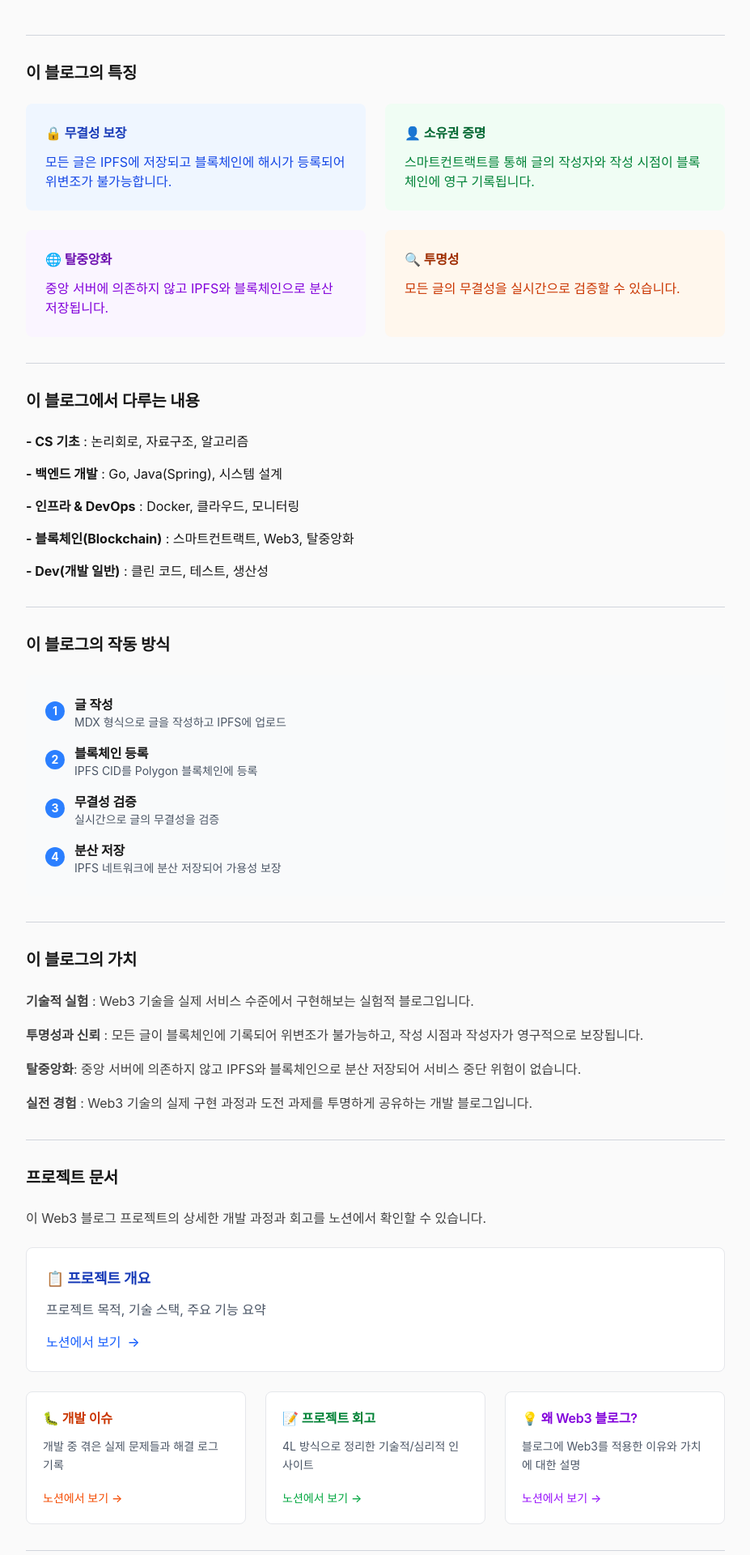
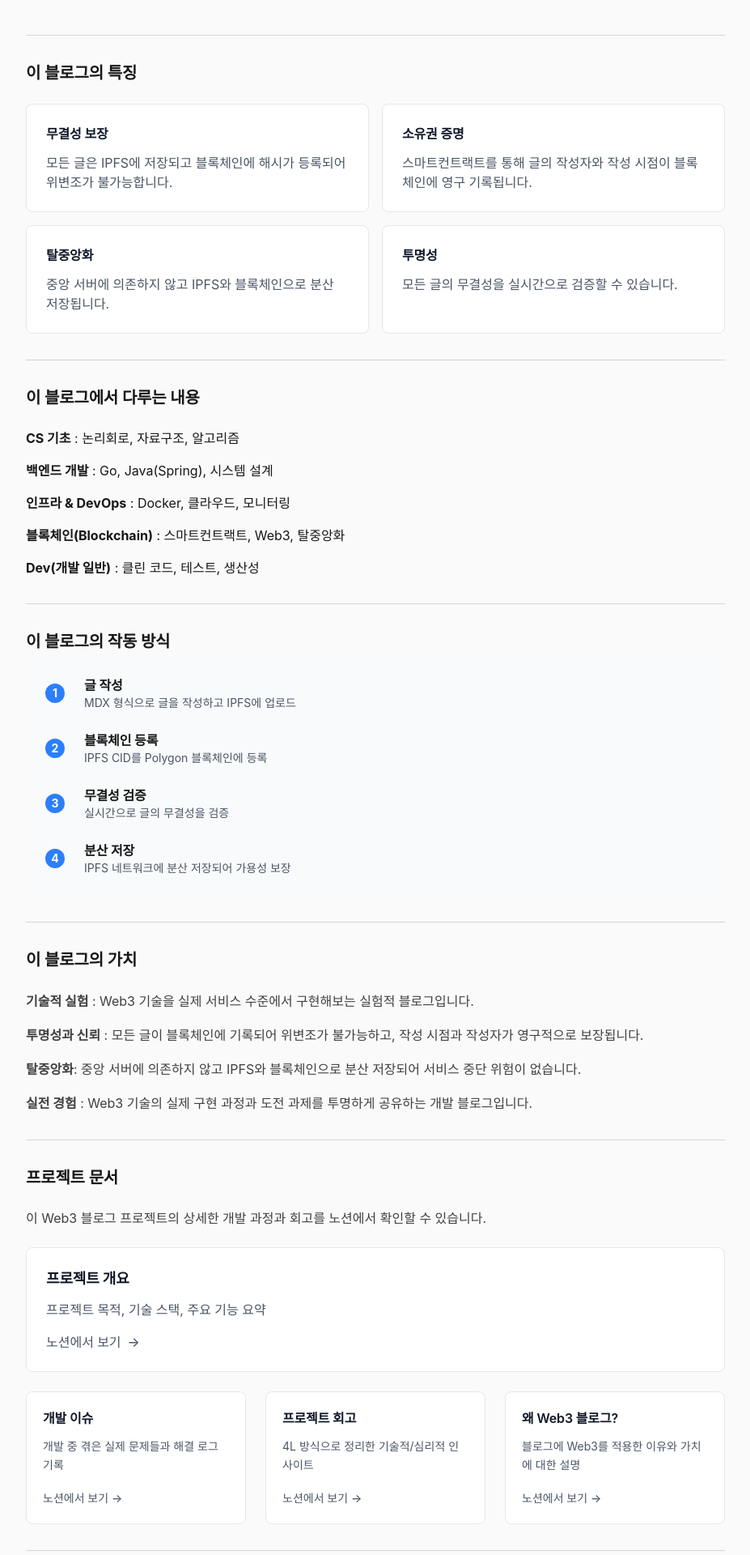
Before and after one commit to donghyeun02/blog, a Next.js app: page /about in a window 1280 px wide. Shown: the part 380-2300 px from the top of the page at 81% size, without its empty margins (176-1103 px from the left). Built offline with nearby package versions, Linux system fonts and the light colour scheme.

Commit message:
about 페이지 내용 및 스타일 개선

```diff
--- a/src/app/about/page.tsx
+++ b/src/app/about/page.tsx
@@ -34,51 +34,59 @@ export default function AboutPage() {
 
           {isStoryExpanded && (
             <div className="space-y-6 mt-6">
-              <p>저는 항상 이런 순간이 옵니다.</p>
               <p className="text-lg font-medium text-center italic font-semibold">
-                &quot; 이론은 진짜 알겠는데… 이게 어떻게 실제로 돌아가는 건데 ?
-                &quot;
+                &quot;이런 기능에 굳이 Web3가 필요한가요?&quot;
               </p>
               <p>
-                Web3 기술을 공부하면서도 마찬가지였습니다. <br />
+                사실, 글을 쓰고 저장하고 보여주는 기능은 Web2 기술만으로도
+                충분히 구현 가능할 수 있습니다.
                 <br />
-                <li>&quot;블록체인이 어떻게 작동하는지&quot;,</li>
-                <li>&quot;스마트컨트랙트는 어떻게 배포되는지&quot;,</li>
-                <li>&quot;IPFS는 어떻게 파일을 저장하는지&quot;, ...</li>
-                <br />
-                이런 것들이 궁금했습니다.
+                IPFS, 스마트컨트랙트, 메타마스크 — 기능만 보면 굳이 필요없고,
+                오히려 과하다고 느껴질 수도 있습니다.
               </p>
               <p>
-                그런데 문서를 읽거나, 강의를 들어도 뭔가 와닿지 않았습니다.
+                하지만 이 프로젝트는 단순한 블로그 개발이 아니라,
                 <br />
-                <b>직접 해보지 않으면 진짜 이해가 안 된다</b>는 걸 깨달았습니다.
+                <b>
+                  Web3 기술이 실제 서비스에서 어떻게 작동할 수 있을지 직접
+                  실험해본 경험
+                </b>
+                이었습니다.
+              </p>
+              <p>공부를 하면서 늘 이런 생각을 가지고 있었습니다.</p>
+              <p className="text-lg font-medium text-center italic font-semibold">
+                &quot;이론은 알겠는데… 이게 실제로는 어떻게 돌아가지?&quot;
+              </p>
+              <ul className="list-disc pl-6 space-y-2 text-gray-700">
+                <li>블록체인은 정말 안전하게 데이터를 기록할까?</li>
+                <li>IPFS는 분산 저장을 어떻게 유지할까?</li>
+                <li>스마트컨트랙트는 실제 서비스에서 어떻게 쓰일까?</li>
+              </ul>
+              <p>
+                책이나 강의로는 이 질문들에 대한 실감이 없었습니다.
+                <br />
+                그래서 직접 만들어보며 부딪혀 보기로 했습니다.
               </p>
               <p>
-                그래서 저는 <b>&quot;실제로 작동하는 Web3 블로그&quot;</b> 를
-                만들기로 했습니다.
+                그 과정에서 IPFS 정책 변경, RPC 연결 불안정, 지갑 연동 문제 등
                 <br />
-                이론만 배우는 게 아니라, 실제로 블록체인에 글을 올리고,
-                <br />
-                IPFS에 저장하고, 무결성을 검증하는 시스템을 구축해보기로
-                했습니다.
+                <b>단순한 학습으론 절대 마주칠 수 없는 현실적인 문제들</b>을
+                경험했습니다.
               </p>
               <p className="text-neutral-700 italic text-center text-base sm:text-lg mb-6 font-semibold">
-                &quot;Web3는 붙이는 게 아니라 &apos;통합&apos;하는 것이다&quot;
+                &quot;Web3는 붙이는 게 아니라, 통합하는 것이다.&quot;
               </p>
-              <ul className="list-disc pl-6 space-y-1">
-                <li>
-                  블록체인, IPFS, 프론트엔드가 유기적으로 연결되어야 실제
-                  서비스가 된다
-                </li>
-                <li>
-                  모든 컴포넌트 사이에서 실패 가능성을 예측하고 설계하는 게
-                  중요하다
-                </li>
-                <li>
-                  스마트컨트랙트는 &apos;누구나 호출할 수 있다&apos;는 사실을
-                  잊지 말자
-                </li>
-              </ul>
+              <p>
+                이 블로그는 그 통합 과정을 작게나마{' '}
+                <b>끝까지 구현해본 실전 기록</b>입니다.
+                <br />
+                단순히 기술을 배우는 데 그치지 않고,
+                <br />
+                <b>
+                  Web3의 구조적 한계와 가능성을 직접 체감하며 만든 의미있는 시도
+                </b>
+                였습니다.
+              </p>
             </div>
           )}
         </div>
@@ -88,32 +96,30 @@ export default function AboutPage() {
 
       <section className="mb-8">
         <h2 className="text-xl font-semibold mb-6">이 블로그의 특징</h2>
-        <div className="grid grid-cols-1 md:grid-cols-2 gap-6">
-          <div className="bg-blue-50 p-6 rounded-lg">
-            <h3 className="font-semibold mb-3 text-blue-800">🔒 무결성 보장</h3>
-            <p className="text-blue-700">
+        <div className="grid grid-cols-1 md:grid-cols-2 gap-4">
+          <div className="bg-white border border-gray-200 p-6 rounded-lg hover:border-gray-400 hover:shadow-md transition-all duration-200">
+            <h3 className="font-semibold mb-3 text-gray-900">무결성 보장</h3>
+            <p className="text-gray-600">
               모든 글은 IPFS에 저장되고 블록체인에 해시가 등록되어 위변조가
               불가능합니다.
             </p>
           </div>
-          <div className="bg-green-50 p-6 rounded-lg">
-            <h3 className="font-semibold mb-3 text-green-800">
-              👤 소유권 증명
-            </h3>
-            <p className="text-green-700">
+          <div className="bg-white border border-gray-200 p-6 rounded-lg hover:border-gray-400 hover:shadow-md transition-all duration-200">
+            <h3 className="font-semibold mb-3 text-gray-900">소유권 증명</h3>
+            <p className="text-gray-600">
               스마트컨트랙트를 통해 글의 작성자와 작성 시점이 블록체인에 영구
               기록됩니다.
             </p>
           </div>
-          <div className="bg-purple-50 p-6 rounded-lg">
-            <h3 className="font-semibold mb-3 text-purple-800">🌐 탈중앙화</h3>
-            <p className="text-purple-700">
+          <div className="bg-white border border-gray-200 p-6 rounded-lg hover:border-gray-400 hover:shadow-md transition-all duration-200">
+            <h3 className="font-semibold mb-3 text-gray-900">탈중앙화</h3>
+            <p className="text-gray-600">
               중앙 서버에 의존하지 않고 IPFS와 블록체인으로 분산 저장됩니다.
             </p>
           </div>
-          <div className="bg-orange-50 p-6 rounded-lg">
-            <h3 className="font-semibold mb-3 text-orange-800">🔍 투명성</h3>
-            <p className="text-orange-700">
+          <div className="bg-white border border-gray-200 p-6 rounded-lg hover:border-gray-400 hover:shadow-md transition-all duration-200">
+            <h3 className="font-semibold mb-3 text-gray-900">투명성</h3>
+            <p className="text-gray-600">
               모든 글의 무결성을 실시간으로 검증할 수 있습니다.
             </p>
           </div>
@@ -129,27 +135,27 @@ export default function AboutPage() {
         <div className="space-y-4">
           <div className="flex items-center gap-3">
             <span>
-              <b>- CS 기초</b> : 논리회로, 자료구조, 알고리즘
+              <b>CS 기초</b> : 논리회로, 자료구조, 알고리즘
             </span>
           </div>
           <div className="flex items-center gap-3">
             <span>
-              <b>- 백엔드 개발</b> : Go, Java(Spring), 시스템 설계
+              <b>백엔드 개발</b> : Go, Java(Spring), 시스템 설계
             </span>
           </div>
           <div className="flex items-center gap-3">
             <span>
-              <b>- 인프라 & DevOps</b> : Docker, 클라우드, 모니터링
+              <b>인프라 & DevOps</b> : Docker, 클라우드, 모니터링
             </span>
           </div>
           <div className="flex items-center gap-3">
             <span>
-              <b>- 블록체인(Blockchain)</b> : 스마트컨트랙트, Web3, 탈중앙화
+              <b>블록체인(Blockchain)</b> : 스마트컨트랙트, Web3, 탈중앙화
             </span>
           </div>
           <div className="flex items-center gap-3">
             <span>
-              <b>- Dev(개발 일반)</b> : 클린 코드, 테스트, 생산성
+              <b>Dev(개발 일반)</b> : 클린 코드, 테스트, 생산성
             </span>
           </div>
         </div>
@@ -158,47 +164,47 @@ export default function AboutPage() {
       <hr className="border-gray-300 my-8" />
 
       <section className="mb-8">
-        <h2 className="text-xl font-semibold mb-6">이 블로그의 작동 방식</h2>
+        <h2 className="text-xl font-semibold mb-1">이 블로그의 작동 방식</h2>
         <div className="bg-gray-50 p-6 rounded-lg">
-          <div className="space-y-4">
-            <div className="flex items-start gap-3">
-              <span className="bg-blue-500 text-white rounded-full w-6 h-6 flex items-center justify-center text-sm font-bold mt-2">
+          <div className="space-y-6">
+            <div className="flex items-center gap-4">
+              <span className="bg-blue-500 text-white rounded-full w-6 h-6 flex items-center justify-center text-sm font-bold flex-shrink-0">
                 1
               </span>
-              <div>
+              <div className="ml-2">
                 <h4 className="font-semibold">글 작성</h4>
                 <p className="text-sm text-gray-600">
                   MDX 형식으로 글을 작성하고 IPFS에 업로드
                 </p>
               </div>
             </div>
-            <div className="flex items-start gap-3">
-              <span className="bg-blue-500 text-white rounded-full w-6 h-6 flex items-center justify-center text-sm font-bold mt-2">
+            <div className="flex items-center gap-4">
+              <span className="bg-blue-500 text-white rounded-full w-6 h-6 flex items-center justify-center text-sm font-bold flex-shrink-0">
                 2
               </span>
-              <div>
+              <div className="ml-2">
                 <h4 className="font-semibold">블록체인 등록</h4>
                 <p className="text-sm text-gray-600">
                   IPFS CID를 Polygon 블록체인에 등록
                 </p>
               </div>
             </div>
-            <div className="flex items-start gap-3">
-              <span className="bg-blue-500 text-white rounded-full w-6 h-6 flex items-center justify-center text-sm font-bold mt-2">
+            <div className="flex items-center gap-4">
+              <span className="bg-blue-500 text-white rounded-full w-6 h-6 flex items-center justify-center text-sm font-bold flex-shrink-0">
                 3
               </span>
-              <div>
+              <div className="ml-2">
                 <h4 className="font-semibold">무결성 검증</h4>
                 <p className="text-sm text-gray-600">
                   실시간으로 글의 무결성을 검증
                 </p>
               </div>
             </div>
-            <div className="flex items-start gap-3">
-              <span className="bg-blue-500 text-white rounded-full w-6 h-6 flex items-center justify-center text-sm font-bold mt-2">
+            <div className="flex items-center gap-4">
+              <span className="bg-blue-500 text-white rounded-full w-6 h-6 flex items-center justify-center text-sm font-bold flex-shrink-0">
                 4
               </span>
-              <div>
+              <div className="ml-2">
                 <h4 className="font-semibold">분산 저장</h4>
                 <p className="text-sm text-gray-600">
                   IPFS 네트워크에 분산 저장되어 가용성 보장
@@ -244,16 +250,16 @@ export default function AboutPage() {
           </p>
 
           {/* 메인 프로젝트 개요 */}
-          <div className="bg-white p-6 rounded-lg border border-gray-200 hover:border-blue-300 transition-colors">
-            <h3 className="font-semibold mb-3 text-blue-800 text-lg">
-              📋 프로젝트 개요
+          <div className="bg-white p-6 rounded-lg border border-gray-200 hover:border-gray-400 hover:shadow-md transition-all duration-200">
+            <h3 className="font-semibold mb-3 text-gray-900 text-lg">
+              프로젝트 개요
             </h3>
             <p className="text-gray-600 mb-4">
               프로젝트 목적, 기술 스택, 주요 기능 요약
             </p>
             <a
               href="https://donghyeun02.notion.site/Web3-23c2ee104c6680eaa1d2c377e781427f"
-              className="inline-flex items-center gap-2 text-blue-600 hover:text-blue-800 font-medium"
+              className="inline-flex items-center gap-2 text-gray-600 hover:text-gray-800 font-medium"
               target="_blank"
               rel="noopener noreferrer"
             >
@@ -264,16 +270,14 @@ export default function AboutPage() {
 
           {/* 하위 3개 섹션 */}
           <div className="grid grid-cols-1 md:grid-cols-3 gap-6">
-            <div className="bg-white p-5 rounded-lg border border-gray-200 hover:border-orange-300 transition-colors">
-              <h4 className="font-semibold mb-3 text-orange-700">
-                🐛 개발 이슈
-              </h4>
+            <div className="bg-white p-5 rounded-lg border border-gray-200 hover:border-gray-400 hover:shadow-md transition-all duration-200">
+              <h4 className="font-semibold mb-3 text-gray-900">개발 이슈</h4>
               <p className="text-gray-600 mb-4 text-sm leading-relaxed">
                 개발 중 겪은 실제 문제들과 해결 로그 기록
               </p>
               <a
                 href="https://donghyeun02.notion.site/Web3-23c2ee104c6680129082cce97e0a1519"
-                className="inline-flex items-center gap-1 text-orange-600 hover:text-orange-800 font-medium text-sm"
+                className="inline-flex items-center gap-1 text-gray-600 hover:text-gray-800 font-medium text-sm"
                 target="_blank"
                 rel="noopener noreferrer"
               >
@@ -281,16 +285,16 @@ export default function AboutPage() {
                 <span>→</span>
               </a>
             </div>
-            <div className="bg-white p-5 rounded-lg border border-gray-200 hover:border-green-300 transition-colors">
-              <h4 className="font-semibold mb-3 text-green-700">
-                📝 프로젝트 회고
+            <div className="bg-white p-5 rounded-lg border border-gray-200 hover:border-gray-400 hover:shadow-md transition-all duration-200">
+              <h4 className="font-semibold mb-3 text-gray-900">
+                프로젝트 회고
               </h4>
               <p className="text-gray-600 mb-4 text-sm leading-relaxed">
                 4L 방식으로 정리한 기술적/심리적 인사이트
               </p>
               <a
                 href="https://donghyeun02.notion.site/Web3-feat-4L-23c2ee104c6680679da5ea58ef1ee0df#23c2ee104c668162be16eb458471bd61"
-                className="inline-flex items-center gap-1 text-green-600 hover:text-green-800 font-medium text-sm"
+                className="inline-flex items-center gap-1 text-gray-600 hover:text-gray-800 font-medium text-sm"
                 target="_blank"
                 rel="noopener noreferrer"
               >
@@ -298,16 +302,16 @@ export default function AboutPage() {
                 <span>→</span>
               </a>
             </div>
-            <div className="bg-white p-5 rounded-lg border border-gray-200 hover:border-purple-300 transition-colors">
-              <h4 className="font-semibold mb-3 text-purple-700">
-                💡 왜 Web3 블로그?
+            <div className="bg-white p-5 rounded-lg border border-gray-200 hover:border-gray-400 hover:shadow-md transition-all duration-200">
+              <h4 className="font-semibold mb-3 text-gray-900">
+                왜 Web3 블로그?
               </h4>
               <p className="text-gray-600 mb-4 text-sm leading-relaxed">
                 블로그에 Web3를 적용한 이유와 가치에 대한 설명
               </p>
               <a
                 href="https://donghyeun02.notion.site/Web3-23e2ee104c668044a3d2c9bb3b08a173"
-                className="inline-flex items-center gap-1 text-purple-600 hover:text-purple-800 font-medium text-sm"
+                className="inline-flex items-center gap-1 text-gray-600 hover:text-gray-800 font-medium text-sm"
                 target="_blank"
                 rel="noopener noreferrer"
               >
```
Also changed, not shown: src/components/BlogPostLayout.tsx (+20 -17 lines).
